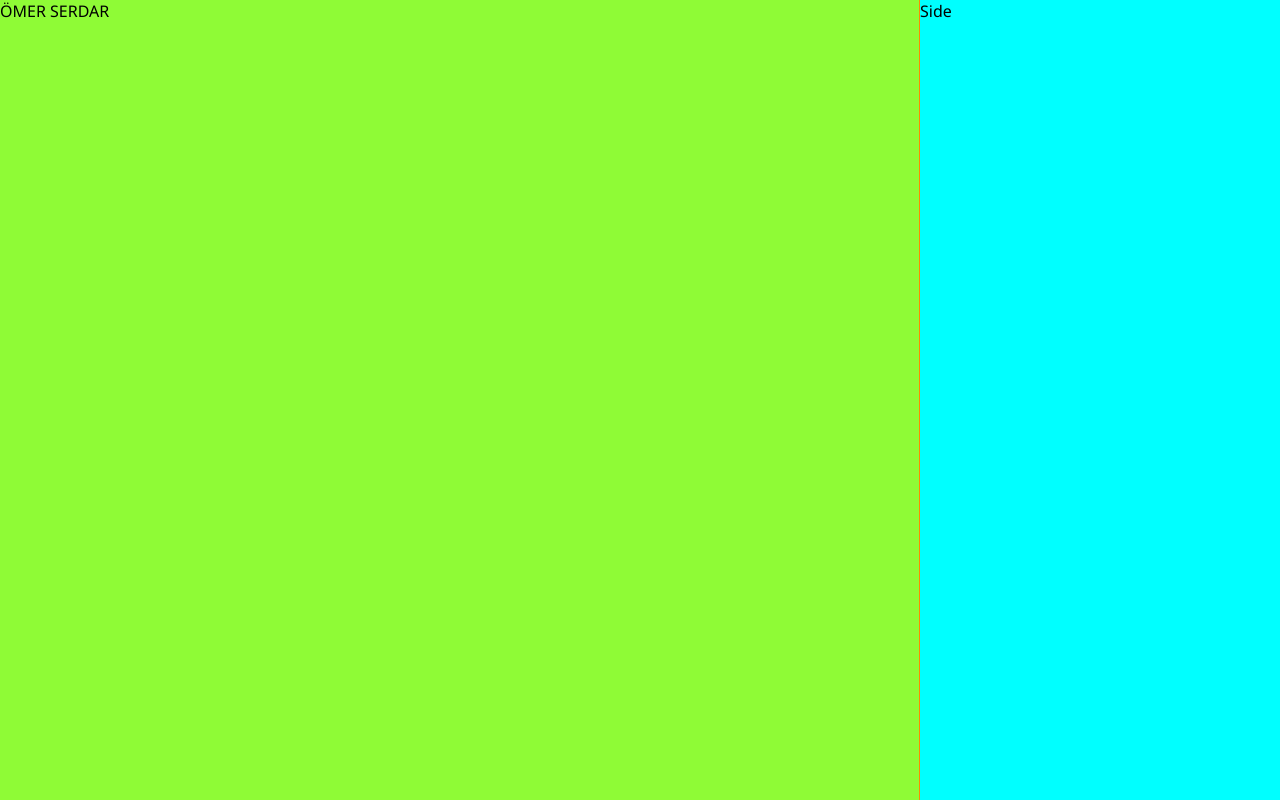
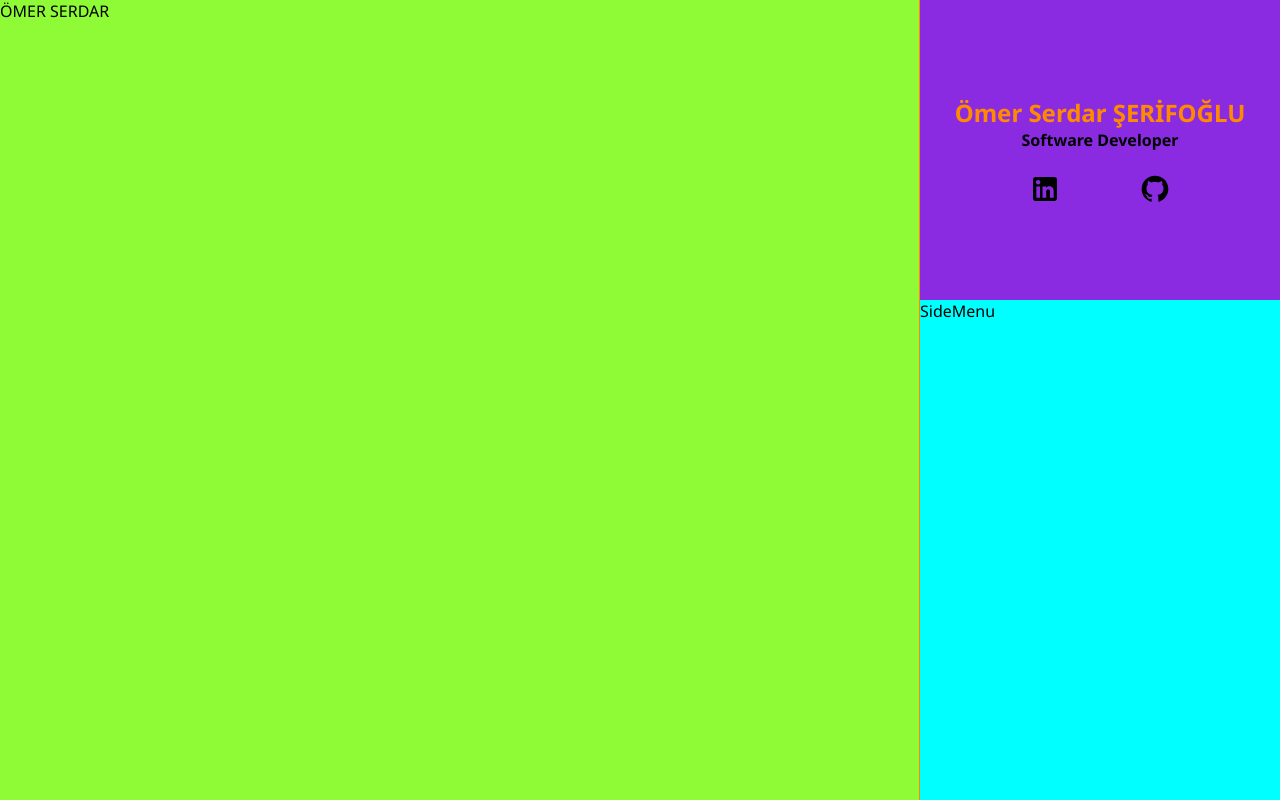
Before and after one commit to SerdarSerifoglu/serdarserifoglu, a Next.js app: page / in a window 1280 px wide. Shown: the top 800 px of the page. Built offline with nearby package versions, Linux system fonts and the light colour scheme.

Commit message:
SideBar component created and title completed

```diff
--- a/app/layout.tsx
+++ b/app/layout.tsx
@@ -2,6 +2,7 @@ import "./globals.css";
 import styles from "./layout.module.css";
 import { Noto_Sans } from "next/font/google";
 import TopBar from "@/components/TopBar/TopBar";
+import SideBar from "@/components/SideBar/SideBar";
 
 const notoSans = Noto_Sans({
   subsets: ["latin"],
@@ -26,7 +27,9 @@ export default function RootLayout({
         </div>
         <main className={styles.main}>{children}</main>
         <div className={styles.vline}></div>
-        <div className={styles.sidemenu}>Side</div>
+        <div className={styles.sidemenu}>
+          <SideBar />
+        </div>
       </body>
     </html>
   );
--- /dev/null
+++ b/components/SideBar/SideBar.module.css
@@ -0,0 +1,29 @@
+.wrapper {
+  display: grid;
+  grid-template-columns: 1fr;
+  grid-template-rows: 1fr 3fr;
+}
+
+.title {
+  height: 300px;
+  background-color: blueviolet;
+  display: grid;
+  place-content: center;
+  text-align: center;
+}
+
+.name {
+  font-weight: 700;
+  color: var(--main-orange);
+}
+
+.jobtitle {
+  font-size: 1rem;
+  font-weight: 700;
+}
+
+.icons {
+  width: 300px;
+  display: flex;
+  justify-content: space-evenly;
+}
--- /dev/null
+++ b/components/SideBar/SideBar.tsx
@@ -0,0 +1,31 @@
+import Image from "next/image";
+import styles from "./SideBar.module.css";
+
+export default function SideBar() {
+  return (
+    <div className={styles.wrapper}>
+      <div className={styles.title}>
+        <h2 className={styles.name}>Ömer Serdar ŞERİFOĞLU</h2>
+        <div className={styles.jobtitle}>Software Developer</div>
+        <br />
+        <div className={styles.icons}>
+          <Image
+            src="/icons/mdi_linkedin.svg"
+            alt="Grip Icon"
+            width={32}
+            height={32}
+            priority
+          />
+          <Image
+            src="/icons/mdi_github.svg"
+            alt="Grip Icon"
+            width={32}
+            height={32}
+            priority
+          />
+        </div>
+      </div>
+      <div className={styles.menu}>SideMenu</div>
+    </div>
+  );
+}
```
Also changed, not shown: public/icons/mdi_github.svg (added), public/icons/mdi_linkedin.svg (added).
